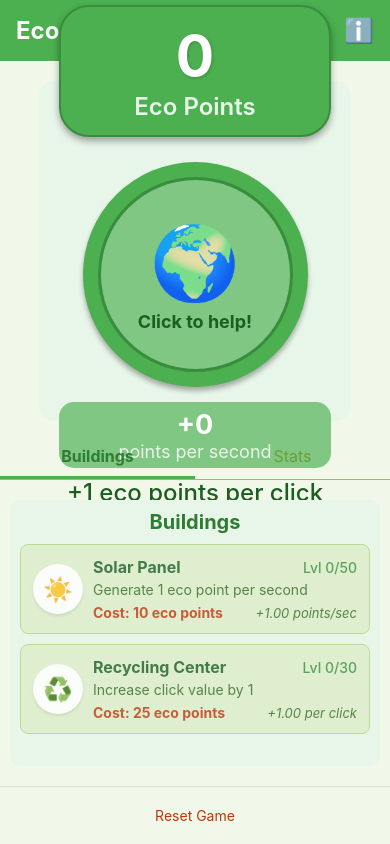
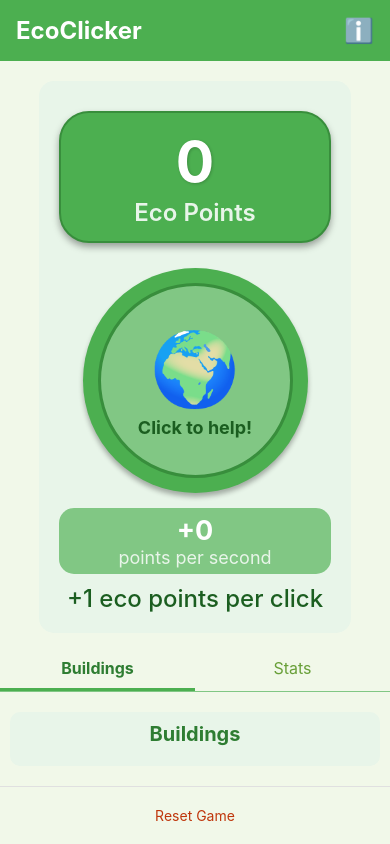
Before and after one commit to tot0p/hackathon-ia-25, a React Native app: screen / in a window 390 px wide. Built offline with nearby package versions, Linux system fonts and the light colour scheme.

Commit message:
updated css

```diff
--- a/src/components/ClickArea.jsx
+++ b/src/components/ClickArea.jsx
@@ -158,6 +158,8 @@ const styles = (isWeb) => {
     webContainer: {
       width: '80%',
       maxWidth: 600,
+      height: 'auto',
+      minHeight: 340,
       marginHorizontal: 'auto',
     },
     pointsDisplay: {
@@ -249,9 +251,10 @@ const styles = (isWeb) => {
     },
     floatingText: {
       position: 'absolute',
-      fontSize: 18,
+      zIndex : 1,
+      fontSize: 30,
       fontWeight: 'bold',
-      color: '#4CAF50',
+      color: '#2f8032',
     },
     pointsPerSecondContainer: {
       marginTop: 15,
```
